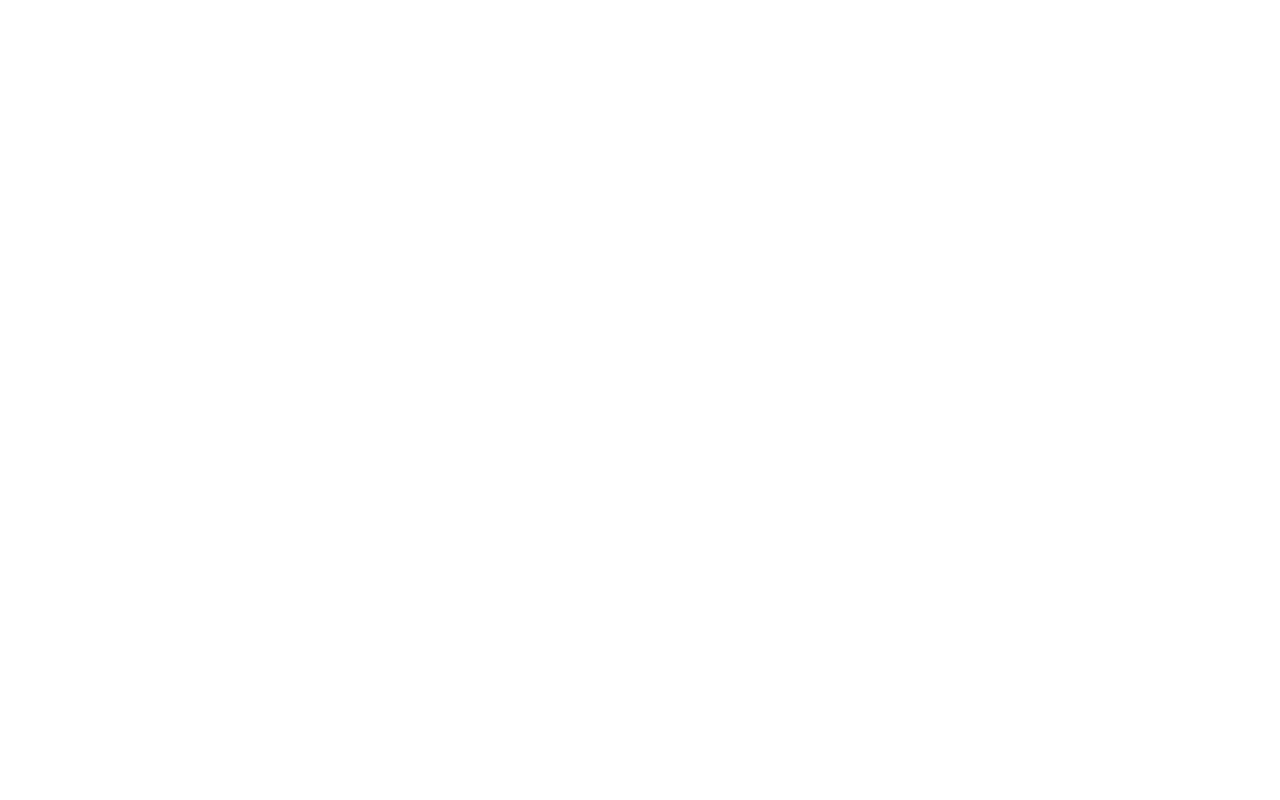
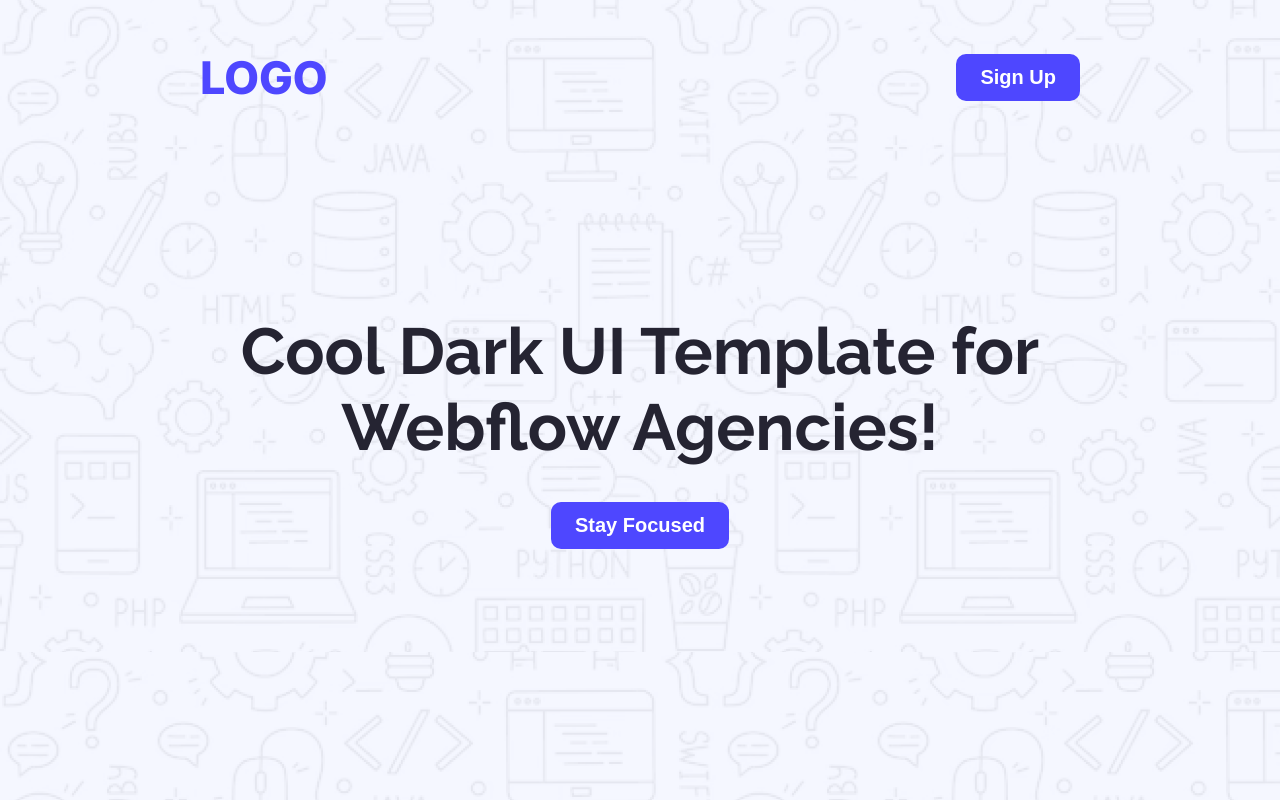
Before and after one commit to Rubayda/my-first-web-flow-assignment., a plain HTML site: page index.html in a window 1280 px wide. Drawn offline with Linux system fonts and the light colour scheme.

Commit message:
added main-content

```diff
--- a/index.html
+++ b/index.html
@@ -4,13 +4,22 @@
     <meta charset="UTF-8">
     <meta name="viewport" content="width=device-width, initial-scale=1.0">
     <title>Webflow Agencies</title>
+    <link rel="preconnect" href="https://fonts.googleapis.com">
+    <link rel="preconnect" href="https://fonts.gstatic.com" crossorigin>
+    <link href="https://fonts.googleapis.com/css2?family=Inter:ital,opsz,wght@0,14..32,100..900;1,14..32,100..900&display=swap" rel="stylesheet">
+    <link rel="preconnect" href="https://fonts.googleapis.com">
+    <link rel="preconnect" href="https://fonts.gstatic.com" crossorigin>
+    <link href="https://fonts.googleapis.com/css2?family=Raleway:ital,wght@0,100..900;1,100..900&display=swap" rel="stylesheet">
+    <link rel="stylesheet" href="styles/webflow.css">
 </head>
-<body>
-    <header>
-
+<body class="raleway-normal">
+    <header class="header">
+        <div class="logo inter-normal primary-color">LOGO</div>
+        <button class="btn-primary">Sign Up</button>
     </header>
-    <main>
-
+    <main class="main-content">
+        <h1>Cool Dark UI Template for <br> Webflow Agencies!</h1>
+        <button class="btn-primary">Stay Focused</button>
     </main>
     <footer>
 
--- /dev/null
+++ b/styles/webflow.css
@@ -0,0 +1,76 @@
+* {
+    margin: 0;
+    padding: 0;
+    box-sizing: border-box;
+}
+
+/* font-family */
+.raleway-normal {
+  font-family: "Raleway", sans-serif;
+  font-optical-sizing: auto;
+  font-style: normal;
+}
+
+.inter-normal {
+  font-family: "Inter", sans-serif;
+  font-optical-sizing: auto;
+  font-style: normal;
+}
+
+/* shared styles */
+.primary-color{
+    color: #4E47FF;
+}
+
+.btn-primary{
+    background-color: #4E47FF;
+    color: #FFFFFF;
+    font-weight: bold;
+    font-size: 20px;
+    border: none;
+    border-radius: 10px;
+    padding: 12px 24px;
+    cursor: pointer;
+    transition: background-color 0.3s ease;
+
+}
+
+.btn-primary:hover{
+    background-color: rgb(4, 128, 0);
+}
+
+/* body */
+body{
+    background-image: url('../Assets/Hero-bg.png');
+}
+
+/* header styles */
+.header{
+    display: flex;
+    justify-content: space-between;
+    align-items: center;
+    padding: 50px 200px;
+}
+
+.logo{
+    font-size: 45px;
+    font-weight: 800;
+}
+
+/* main content */
+.main-content{
+    display: flex;
+    flex-direction: column;
+    align-items: center;
+    justify-content: center;
+    text-align: center;
+
+}
+
+.main-content h1{
+    color: #252432;
+    font-size: 65px;
+    font-weight: 700;
+    margin-bottom: 37px;
+    margin-top: 158px;
+}
```
